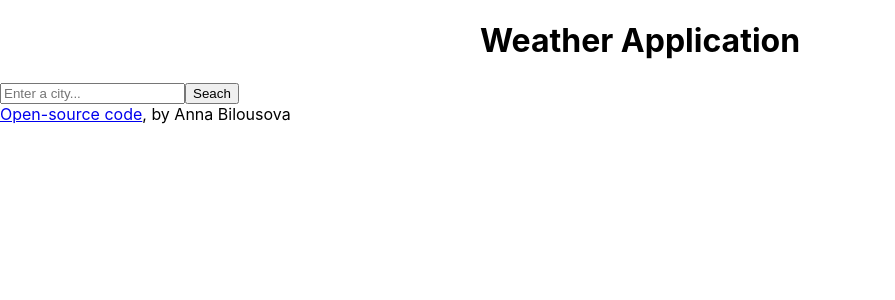
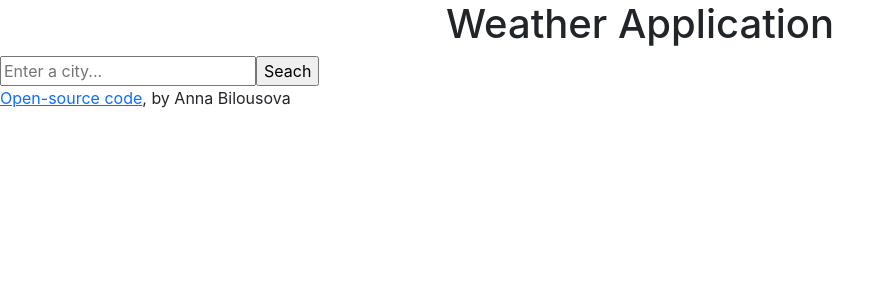
Before and after one commit to anna-bs/weather-react-app, a React (Create React App) app: page / in a window 1280 px wide. Shown: the top 300 px of the page, without its empty margins (0-895 px from the left). Built offline with nearby package versions, Linux system fonts and the light colour scheme.

Commit message:
Deleted unnecessary

```diff
--- a/public/index.html
+++ b/public/index.html
@@ -10,34 +10,13 @@
       content="Web site created using create-react-app"
     />
     <link rel="apple-touch-icon" href="%PUBLIC_URL%/logo192.png" />
-    <!--
-      manifest.json provides metadata used when your web app is installed on a
-      user's mobile device or desktop. See https://developers.google.com/web/fundamentals/web-app-manifest/
-    -->
+
     <link rel="manifest" href="%PUBLIC_URL%/manifest.json" />
-    <!--
-      Notice the use of %PUBLIC_URL% in the tags above.
-      It will be replaced with the URL of the `public` folder during the build.
-      Only files inside the `public` folder can be referenced from the HTML.
 
-      Unlike "/favicon.ico" or "favicon.ico", "%PUBLIC_URL%/favicon.ico" will
-      work correctly both with client-side routing and a non-root public URL.
-      Learn how to configure a non-root public URL by running `npm run build`.
-    -->
-    <title>React App</title>
+    <title>React Weather App</title>
   </head>
   <body>
     <noscript>You need to enable JavaScript to run this app.</noscript>
     <div id="root"></div>
-    <!--
-      This HTML file is a template.
-      If you open it directly in the browser, you will see an empty page.
-
-      You can add webfonts, meta tags, or analytics to this file.
-      The build step will place the bundled scripts into the <body> tag.
-
-      To begin the development, run `npm start` or `yarn start`.
-      To create a production bundle, use `npm run build` or `yarn build`.
-    -->
   </body>
 </html>
--- a/src/App.js
+++ b/src/App.js
@@ -3,9 +3,11 @@
 function App() {
   return (
     <div className="App">
-      <header className="App-header">
-        <h1>Weather Application</h1>
-      </header>
+      <div className="container">
+        <header className="App-header">
+          <h1>Weather Application</h1>
+        </header>
+      </div>
     </div>
   );
 }
--- a/src/index.js
+++ b/src/index.js
@@ -1,5 +1,6 @@
 import React from "react";
 import ReactDOM from "react-dom/client";
+import "bootstrap/dist/css/bootstrap.css";
 import "./index.css";
 import App from "./App";
 import Weather from "./Weather";
```
